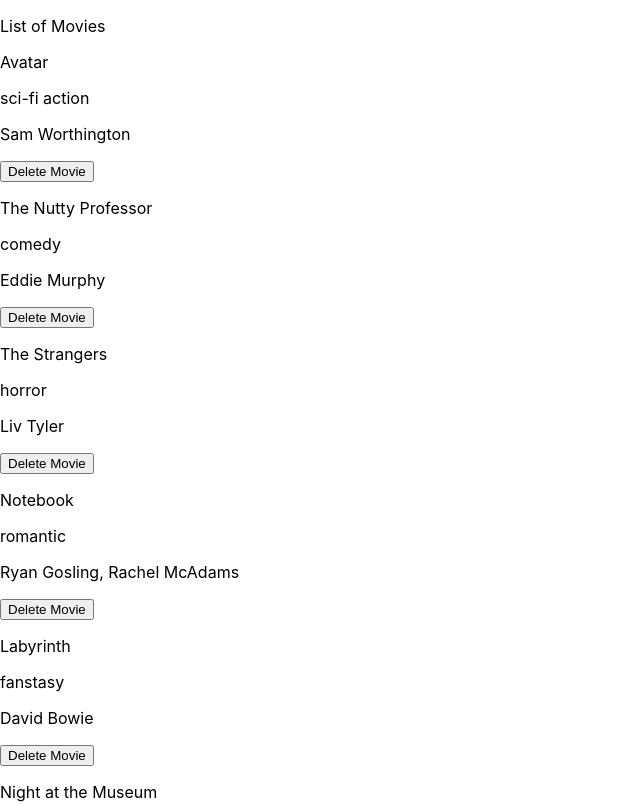
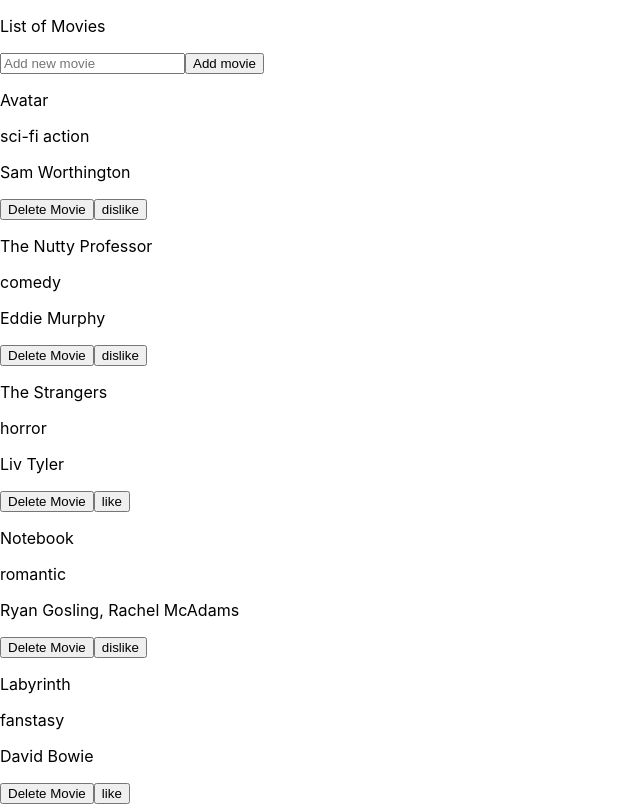
Before and after one commit to masaskrobo/List-of-movies, a React (Create React App) app: page / in a window 1280 px wide. Shown: the top 806 px of the page, without its empty margins (0-640 px from the left). Built offline with nearby package versions, Linux system fonts and the light colour scheme.

Commit message:
checking app

```diff
--- /dev/null
+++ b/src/AddNewMovie/AddNewMovie.js
@@ -0,0 +1,22 @@
+import React, { useState } from 'react';
+
+function AddNewMovie({onNewMovie}){
+    const[newMovie,setNewMovie]=useState('')
+
+    function AddText(event){
+        setNewMovie(event.target.value)
+
+    }
+    function NewMovie(){
+        onNewMovie(newMovie)
+        setNewMovie('')
+    }
+
+    return(
+        <div>
+            <input placeholder='Add new movie' value={newMovie} onChange={AddText} type='text'></input>
+            <button onClick={NewMovie}>Add movie</button>
+        </div>
+    )
+}
+export default AddNewMovie;
--- a/src/ListOfMovies/ListOfMovies.js
+++ b/src/ListOfMovies/ListOfMovies.js
@@ -1,47 +1,59 @@
-import Tools from '../Tools/Tools.js';
+import Tools from '../Movies/Movies.js';
+import AddNewMovie from '../AddNewMovie/AddNewMovie';
+
 import React, {useState} from 'react';
+
 function ListOfMovies(){
+
     const Movies = [
     {
         name: 'Avatar',
         genre: 'sci-fi action',
-        mainActor: 'Sam Worthington'
+        mainActor: 'Sam Worthington',
+        reaction: false
     },
     {
         name: 'The Nutty Professor',
         genre: 'comedy',
-        mainActor: 'Eddie Murphy'
+        mainActor: 'Eddie Murphy',
+        reaction: false
     },
     {
         name:'The Strangers',
         genre: 'horror',
-        mainActor:'Liv Tyler'
+        mainActor:'Liv Tyler',
+        reaction: true
     },
     {
         name:'Notebook',
         genre: 'romantic',
-        mainActor: 'Ryan Gosling, Rachel McAdams'
+        mainActor: 'Ryan Gosling, Rachel McAdams',
+        reaction: false
     },
     {
         name: 'Labyrinth',
         genre: 'fanstasy',
-        mainActor: 'David Bowie'
+        mainActor: 'David Bowie',
+        reaction: true
     },
     {
         name:'Night at the Museum',
         genre:'comedy',
-        mainActor:'Ben Stiller'
+        mainActor:'Ben Stiller',
+        reaction: false
     },{
         name: 'Pinocchio',
         genre: 'musical fantasy',
-        mainActor: 'Tom Hanks'
+        mainActor: 'Tom Hanks',
+        reaction: true
     },
     {  name: 'Jumanji',
        genre: 'fantasy adventure',
-       mainActor: 'Dwayne Johnson'
+       mainActor: 'Dwayne Johnson',
+       reaction: false
+    },
+]
 
-    }
-]
 const[movie,setMovie]=useState(Movies)
 
 function DeleteMovie(deleteThisMovie){
@@ -51,15 +63,32 @@ function DeleteMovie(deleteThisMovie){
     setMovie(copyMovies)
 }
 
+function ReactionMovies(status){
+    const copyAllMovies=[...movie]
+    copyAllMovies[status].reaction= !
+    copyAllMovies[status].reaction
+
+    setMovie(copyAllMovies)
+}
+
+function AddMovie(newMovie){
+    console.log(newMovie)
+    const AddMovie={
+        name: newMovie,
+        reaction:false }
+
+       setMovie([...movie,AddMovie])
+    }
+
 
      return(
         <div>
             <p>List of Movies</p>
-            {Movies.map(function(item){
-                return <Tools onDelete={DeleteMovie} onTools={item}/>
+            <AddNewMovie onNewMovie={AddMovie}/>
+            {movie.map(function(item,index){
+                return <Tools  onReaction={ReactionMovies} onDelete={DeleteMovie} ordinalNumber={index} onMovies={item}/>
             }
             )}
-
         </div>
 
     )
--- /dev/null
+++ b/src/Movies/Movies.js
@@ -0,0 +1,15 @@
+
+function Movies({onMovies, onDelete,ordinalNumber,onReaction}){
+    return(
+        <div>
+
+            <p>{onMovies.name}</p>
+            <p>{onMovies.genre}</p>
+            <p>{onMovies.mainActor}</p>
+            <button onClick={()=>{onDelete(ordinalNumber)}}>Delete Movie</button>
+            <button onClick={()=>{onReaction(ordinalNumber)}}>{onMovies.reaction ? 'like' : 'dislike'}</button>
+
+        </div>
+    )
+}
+export default Movies;
--- a/src/Tools/Tools.js
+++ /dev/null
@@ -1,14 +0,0 @@
-
-function Tools({onTools, onDelete}){
-    return(
-        <div>
-
-            <p>{onTools.name}</p>
-            <p>{onTools.genre}</p>
-            <p>{onTools.mainActor}</p>
-            <button onClick={onDelete}>Delete Movie</button>
-
-        </div>
-    )
-}
-export default Tools;
```
Also changed, not shown: src/AddNewMovie/AddNewMovie.css (added), src/Movies/Movies.css (added).
